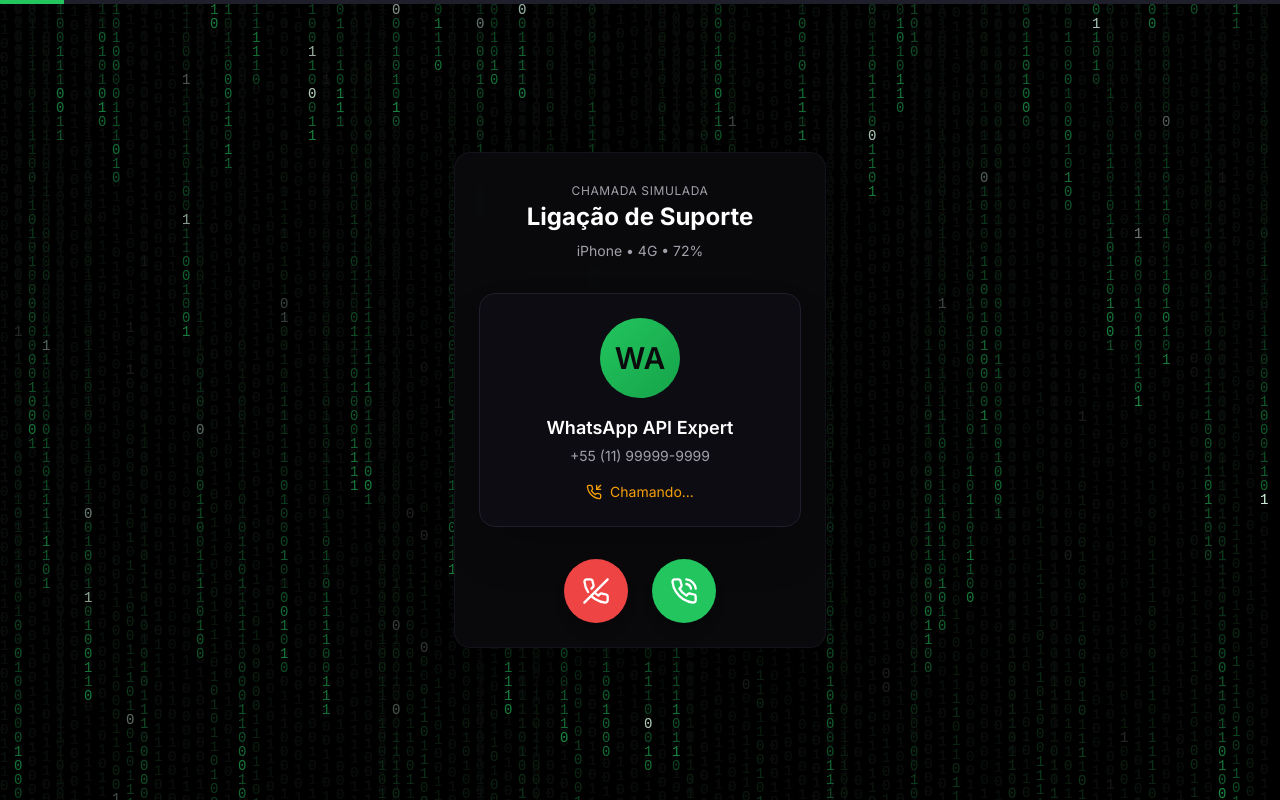
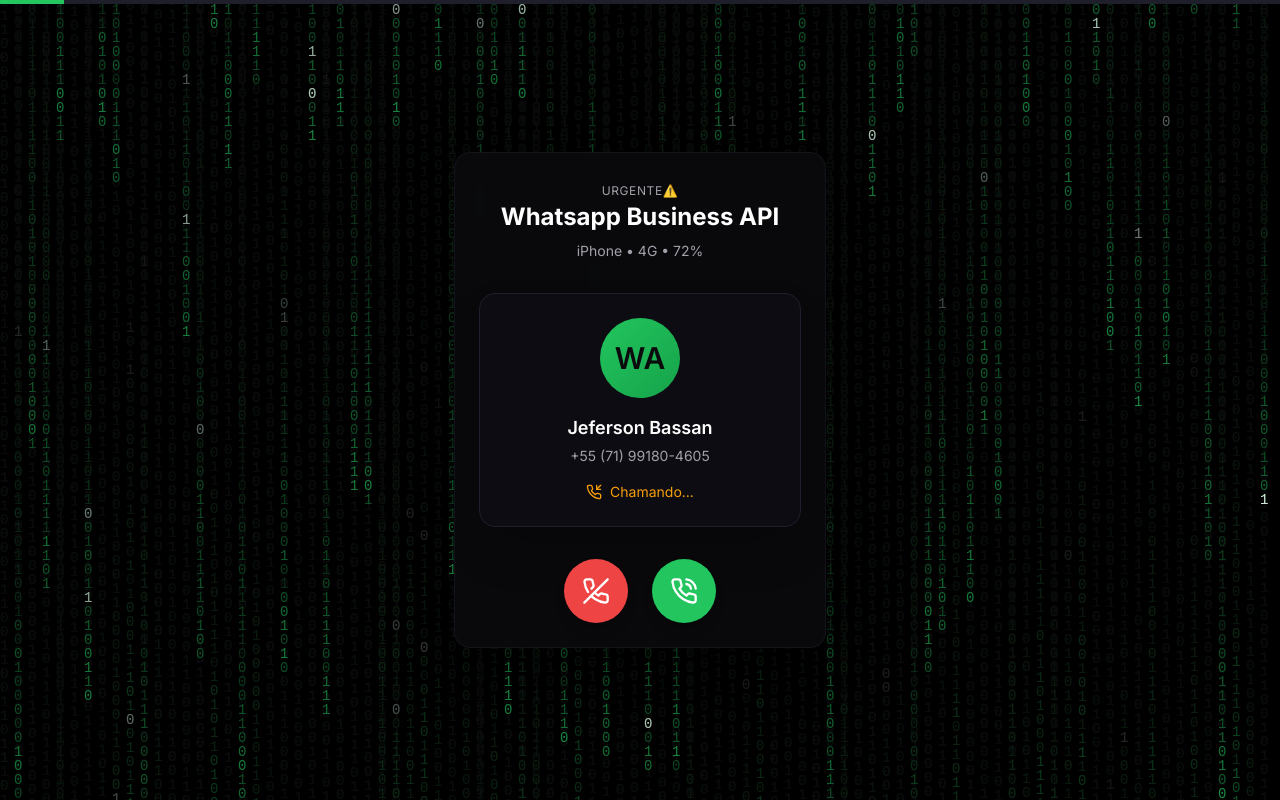
Before and after one commit to JefersonSantos/quiz-whats, a Next.js app: page / in a window 1280 px wide. Built offline with nearby package versions, Linux system fonts and the light colour scheme.

Commit message:
screen ligação2

```diff
--- a/components/screens/screen-0-call.tsx
+++ b/components/screens/screen-0-call.tsx
@@ -97,9 +97,9 @@ export function Screen0Call({ onCallFinished }: Screen0CallProps) {
     <div className="flex flex-col gap-8 items-center text-center">
       <div className="space-y-2">
         <span className="text-xs text-muted-foreground uppercase tracking-wider">
-          Chamada simulada
+          Urgente⚠️
         </span>
-        <h1 className="text-2xl font-bold text-foreground">Ligação de Suporte</h1>
+        <h1 className="text-2xl font-bold text-foreground">Whatsapp Business API</h1>
         <p className="text-muted-foreground text-sm">
           iPhone • 4G • 72%
         </p>
@@ -111,8 +111,8 @@ export function Screen0Call({ onCallFinished }: Screen0CallProps) {
             WA
           </div>
           <div className="space-y-1">
-            <p className="text-lg font-semibold text-white">WhatsApp API Expert</p>
-            <p className="text-sm text-[#A1A1AA]">+55 (11) 99999-9999</p>
+            <p className="text-lg font-semibold text-white">Jeferson Bassan</p>
+            <p className="text-sm text-[#A1A1AA]">+55 (71) 99180-4605</p>
           </div>
 
           {status === "incoming" && (
```
